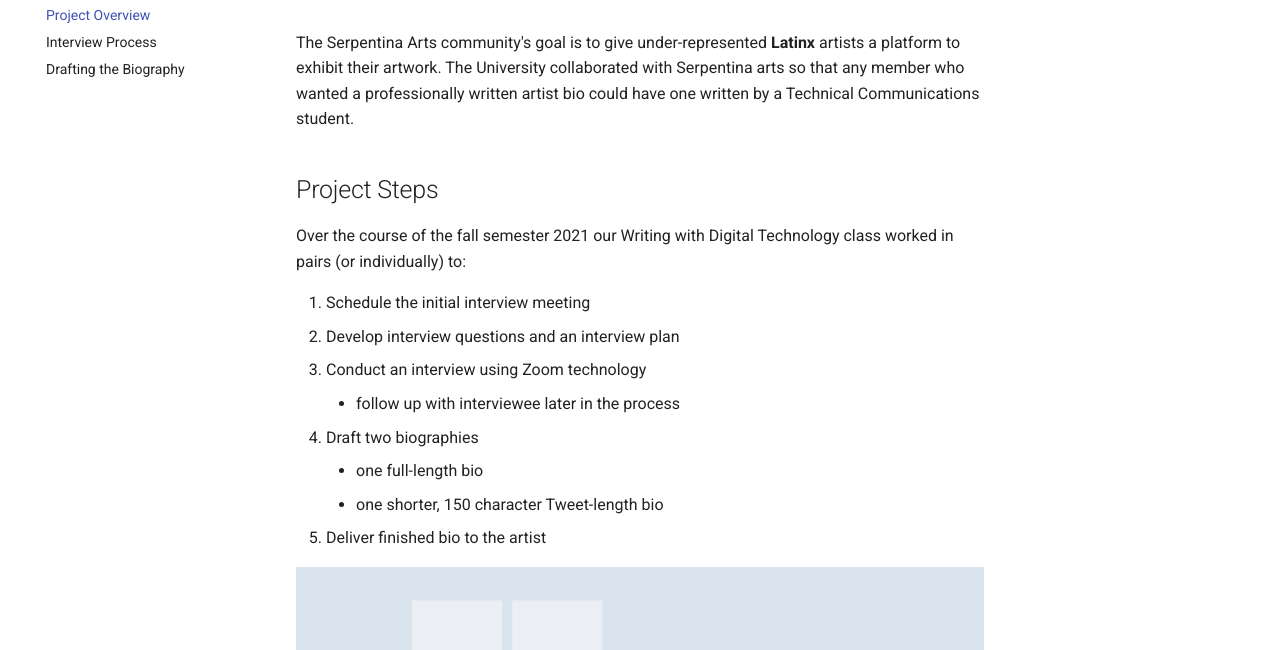
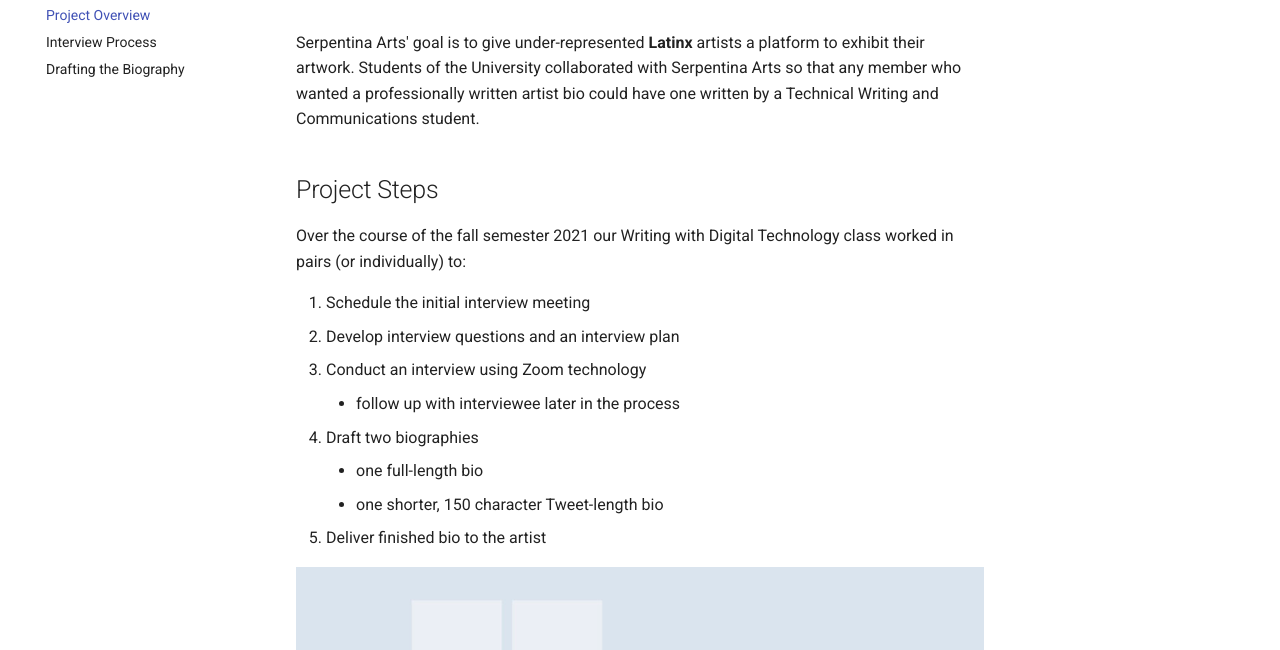
Before and after one commit to hollymargaret/mkdocs, a plain HTML site: page project-overview/index.html in a window 1280 px wide. Shown: the part 150-800 px from the top of the page. Drawn offline with Linux system fonts and the light colour scheme.

Commit message:
Update index.html

```diff
--- a/project-overview/index.html
+++ b/project-overview/index.html
@@ -318,7 +318,7 @@
 
 
                 <h1 id="project-overview">Project Overview</h1>
-<p>The Serpentina Arts community's goal is to give under-represented <strong>Latinx</strong> artists a platform to exhibit their artwork. The University collaborated with Serpentina arts so that any member who wanted a professionally written artist bio could have one written by a Technical Communications student. </p>
+<p>Serpentina Arts' goal is to give under-represented <strong>Latinx</strong> artists a platform to exhibit their artwork. Students of the University collaborated with Serpentina Arts so that any member who wanted a professionally written artist bio could have one written by a Technical Writing and Communications student.</p>
 <h2 id="project-steps">Project Steps</h2>
 <p>Over the course of the fall semester 2021 our Writing with Digital Technology class worked in pairs (or individually) to:</p>
 <ol>
```
